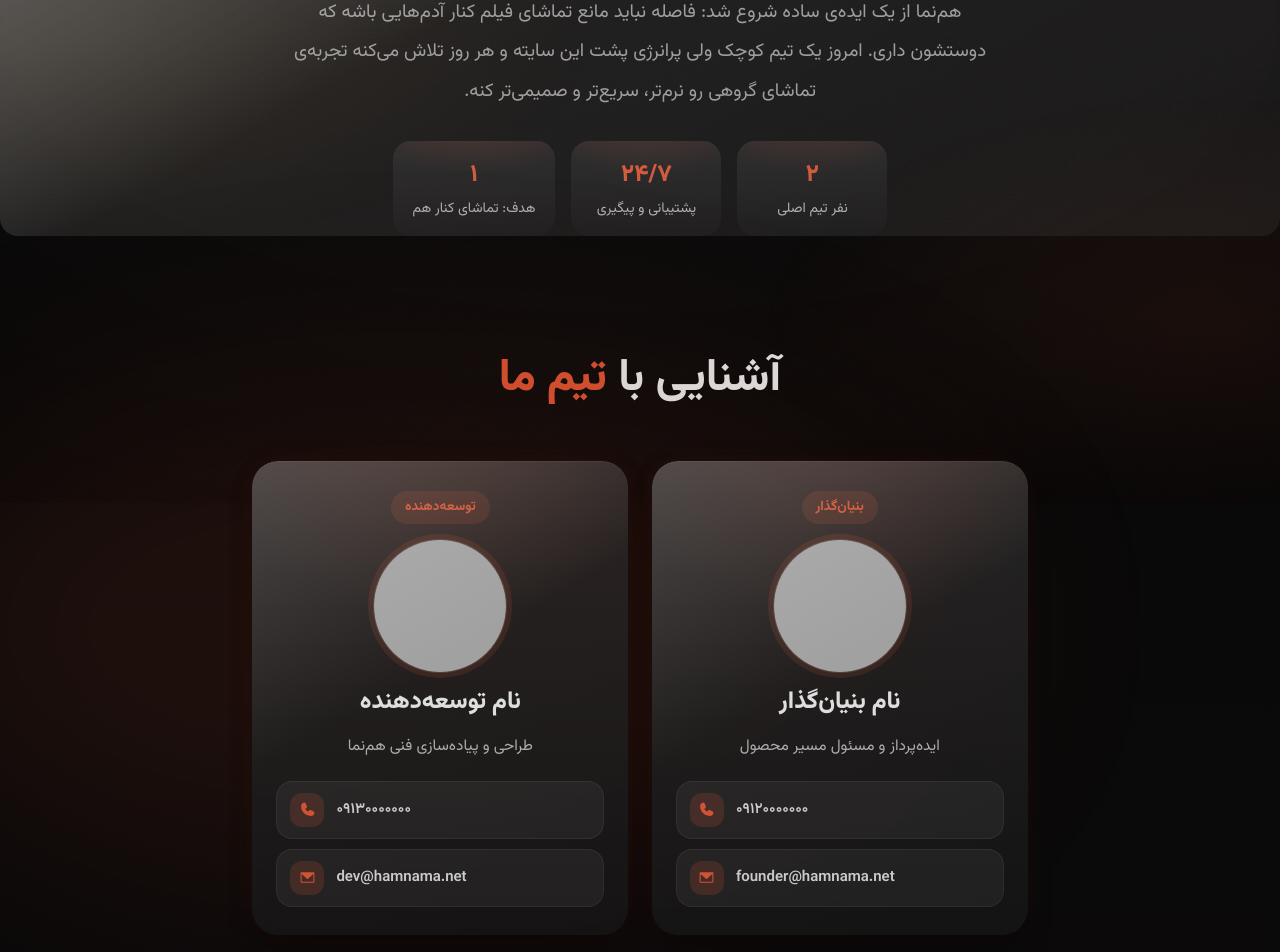
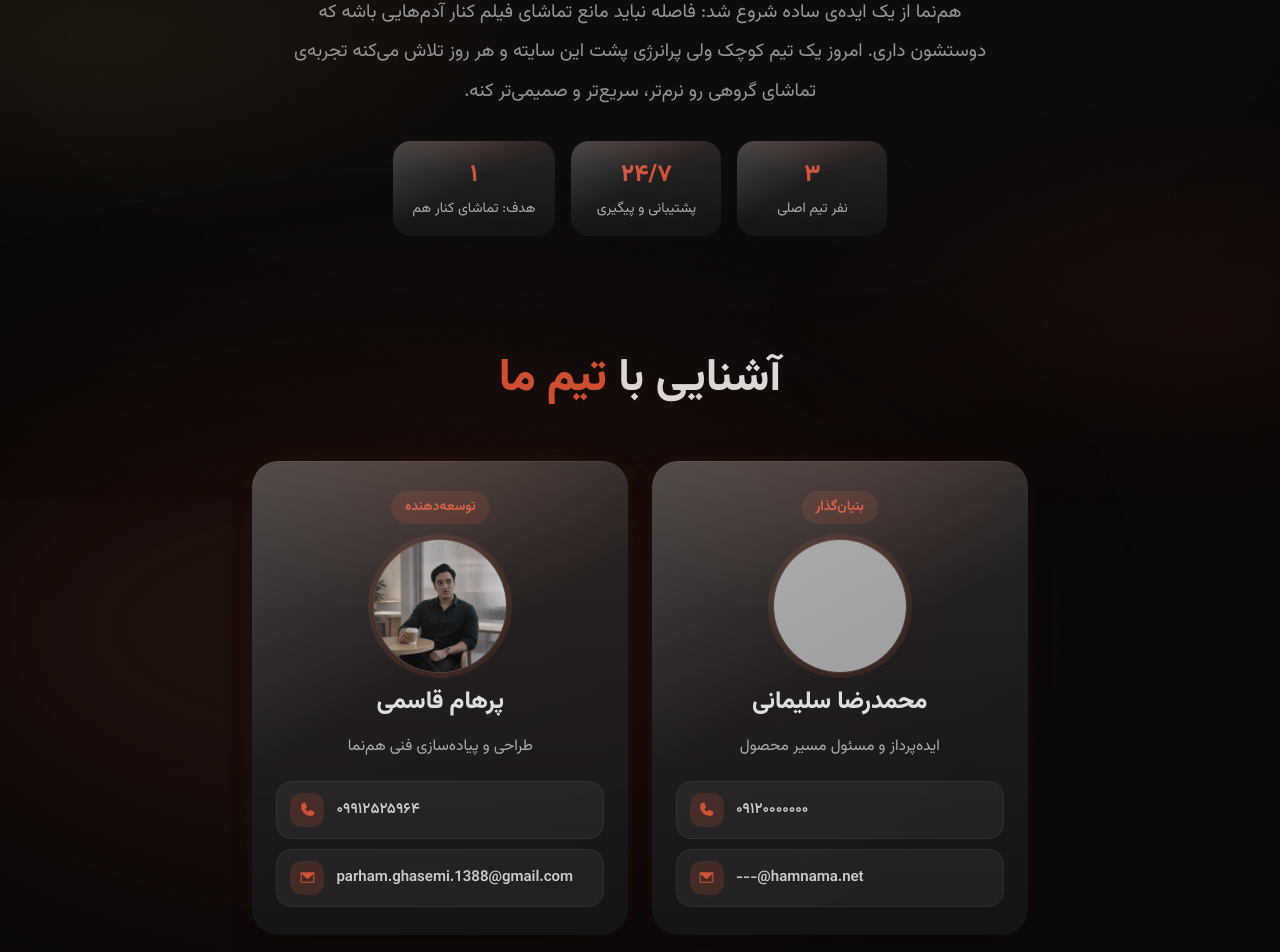
Before and after one commit to parham-ghasemi/Hamnama-front, a React (Vite) app: page /about in a window 1280 px wide. Shown: the part 297-1249 px from the top of the page. Built offline with nearby package versions, Linux system fonts and the light colour scheme; grey boxes are pictures that could not be loaded.

Commit message:
updated about

```diff
--- a/src/pages/about/About.scss
+++ b/src/pages/about/About.scss
@@ -141,6 +141,7 @@
         padding: 16px 20px;
         border-radius: 18px;
         box-sizing: border-box;
+        position: relative;
 
         @include mx.cinema-surface;
 
@@ -165,22 +166,6 @@
         > span {
           font-size: 14px;
           color: dark.$color-gray;
-
-          @include mx.light {
-            color: light.$color-dark-gray;
-          }
-        }
-
-        @include mx.light {
-          background: light.$color-card-bg;
-
-          &::before {
-            @include mx.gradient-border(
-              18px,
-              rgba(139, 91, 130, 0.28),
-              rgba(0, 0, 0, 0.04)
-            );
-          }
         }
       }
     }
@@ -279,7 +264,8 @@
 
     @include mx.light {
       background: light.$color-card-bg;
-      box-shadow: 0 14px 30px -22px color.adjust(light.$color-black, $alpha: -0.6);
+      box-shadow: 0 14px 30px -22px
+        color.adjust(light.$color-black, $alpha: -0.6);
 
       &::before {
         @include mx.gradient-border(
--- a/src/pages/about/About.tsx
+++ b/src/pages/about/About.tsx
@@ -17,19 +17,19 @@ const people = [
     key: 'founder',
     role: 'بنیان‌گذار',
     roleDesc: 'ایده‌پرداز و مسئول مسیر محصول',
-    name: 'نام بنیان‌گذار',
+    name: 'محمدرضا سلیمانی',
     image: '/about/founder.webp',
     phone: '09120000000',
-    email: 'founder@hamnama.net',
+    email: '---@hamnama.net',
   },
   {
     key: 'developer',
     role: 'توسعه‌دهنده',
     roleDesc: 'طراحی و پیاده‌سازی فنی هم‌نما',
-    name: 'نام توسعه‌دهنده',
+    name: 'پرهام قاسمی',
     image: '/about/developer.webp',
-    phone: '09130000000',
-    email: 'dev@hamnama.net',
+    phone: '09912525964',
+    email: 'parham.ghasemi.1388@gmail.com',
   },
 ];
 
@@ -65,7 +65,7 @@ const About = () => {
 
           <div className="about-page__hero__stats">
             <div className="about-page__hero__stats__item">
-              <strong>{toPersianNumerals(2)}</strong>
+              <strong>{toPersianNumerals(3)}</strong>
               <span>نفر تیم اصلی</span>
             </div>
             <div className="about-page__hero__stats__item">
--- a/src/pages/room/roomPage/RoomPage.tsx
+++ b/src/pages/room/roomPage/RoomPage.tsx
@@ -34,7 +34,51 @@ import { useAuth } from "../../../context/AuthContext";
 import AnimatedParticle from '../../../components/animatedParticle/AnimatedParticle';
 import { useConfirmationModal } from '../../../context/ConfirmModalContext/ConfirmaModalContext';
 
-type SocketEvent =
+type ClientSocketEvent =
+  | {
+    type: "reaction";
+    payload: {
+      emoji: string;
+    };
+  }
+  | {
+    type: "voice_offer";
+    payload: any;
+  }
+  | {
+    type: "voice_answer";
+    payload: any;
+  }
+  | {
+    type: "voice_ice";
+    payload: any;
+  }
+  | {
+    type: "voice_state";
+    payload: {
+      user_id: string;
+      enabled: boolean;
+    };
+  }
+  | {
+    type: "sync_playback";
+    payload: {
+      action: "play" | "pause" | "seek" | "sync" | "load";
+      playback_time: number;
+      currently_playing?: string | null;
+      is_playing: boolean;
+      user_id: string;
+    };
+  }
+  | {
+    type: "update_settings";
+    payload: {
+      is_public?: boolean;
+      media_control_permission?: "admin" | "everyone";
+    };
+  };
+
+type ServerSocketEvent =
   | {
     type: "chat_message";
     payload: RoomMessageResponse;
@@ -60,16 +104,11 @@ type SocketEvent =
   }
   | {
     type: "user_kicked";
-    payload: {
-      user_id: string;
-    };
+    payload: { user_id: string };
   }
   | {
     type: "update_role";
-    payload: {
-      user_id: string;
-      role: "admin" | "member";
-    };
+    payload: { user_id: string; role: "admin" | "member" };
   }
   | {
     type: "sync_playback";
@@ -94,9 +133,7 @@ type SocketEvent =
   }
   | {
     type: "error";
-    payload: {
-      message: string;
-    };
+    payload: { message: string };
   };
 
 function buildWsUrl(baseUrl: string, roomId: string, token?: string) {
@@ -603,7 +640,7 @@ const RoomPage = () => {
 
   const isCreator = roomState?.created_by === user?.id;
 
-  const sendSocketEvent = (event: SocketEvent) => {
+  const sendSocketEvent = (event: ClientSocketEvent) => {
     const socket = socketRef.current;
     if (!socket || socket.readyState !== WebSocket.OPEN) return;
     socket.send(JSON.stringify(event));
@@ -621,7 +658,7 @@ const RoomPage = () => {
     socket.onerror = (e) => console.log("WS ERROR", e);
 
     socket.onmessage = (event) => {
-      let parsed: SocketEvent;
+      let parsed: ServerSocketEvent;
       try {
         parsed = JSON.parse(event.data);
       } catch {
```
Also changed, not shown: public/about/developer.webp (added).
